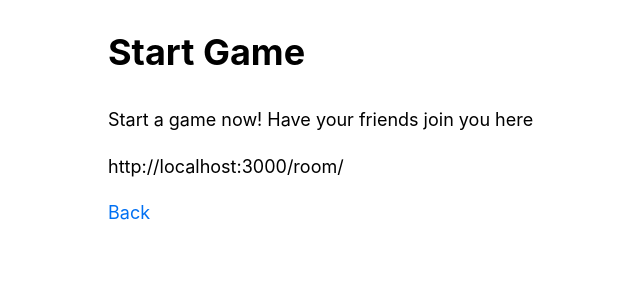
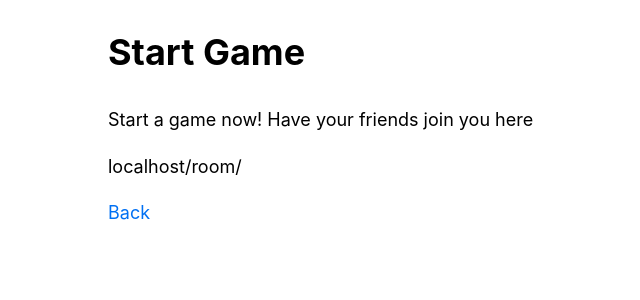
Before and after one commit to Zheng261/enchanchess, a Next.js app: page /start-game in a window 1280 px wide. Shown: the top 300 px of the page, without its empty margins (20-660 px from the left). Built offline with nearby package versions, Linux system fonts and the light colour scheme; no server answers.

Commit message:
make url link take window hostname automatically

```diff
--- a/pages/start-game.jsx
+++ b/pages/start-game.jsx
@@ -26,7 +26,7 @@ export default function StartGame() {
         Start a game now! Have your friends join you here
       </p>
       <p>
-        http://localhost:3000/room/{roomId}
+        {window.location.hostname}/room/{roomId}
       </p>
     </PageLayout>
   )
```
